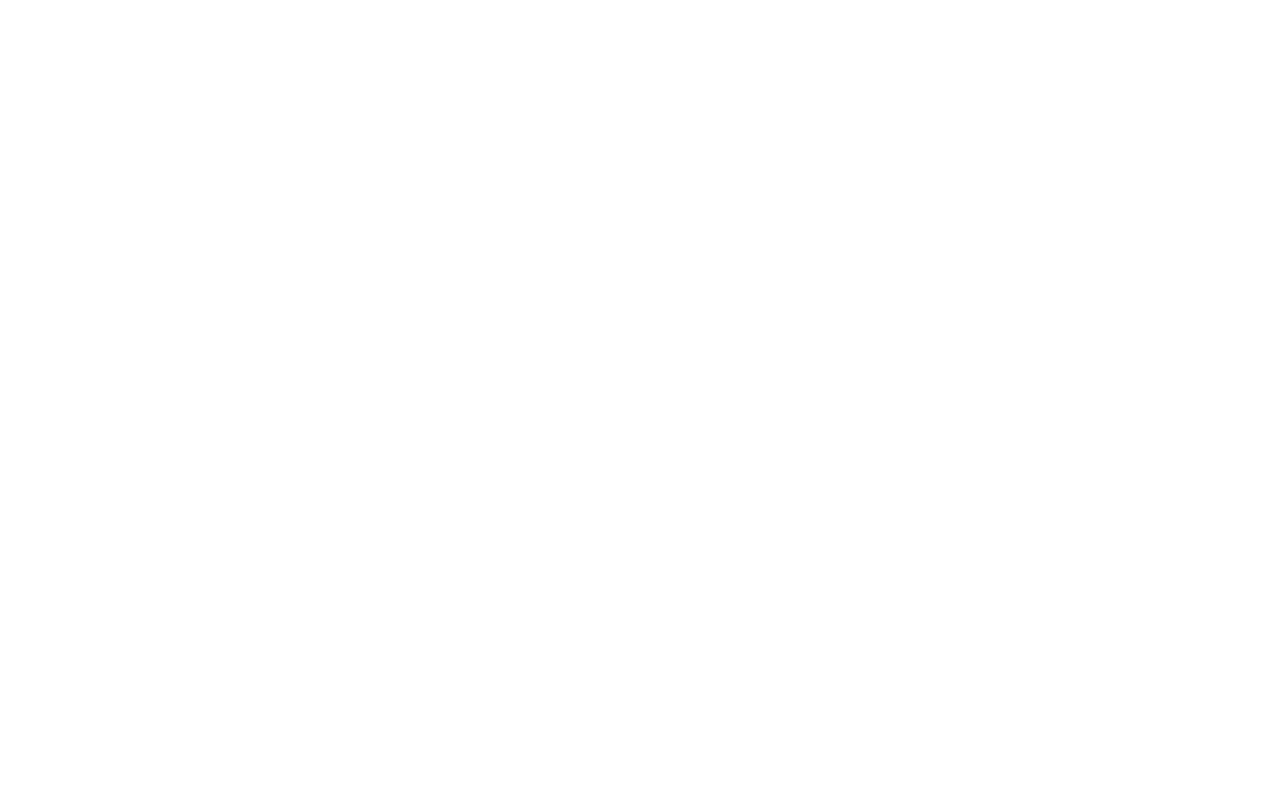
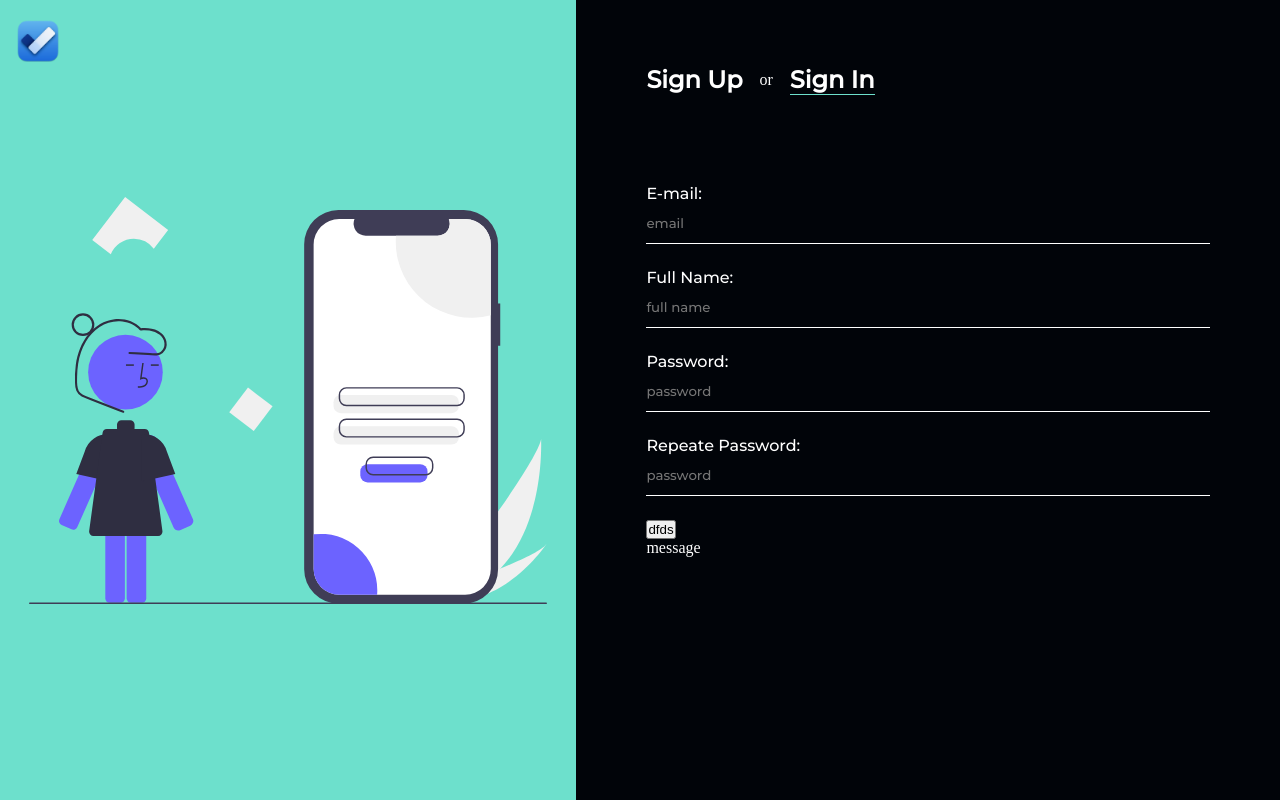
Before and after one commit to Fredvel123/todo-list, a React (Create React App) app in the folder client/: page /auth/signup in a window 1280 px wide. Before the commit this address had no page. Built offline with nearby package versions, Linux system fonts and the light colour scheme.

Commit message:
some changes

```diff
--- a/client/src/App.jsx
+++ b/client/src/App.jsx
@@ -1,13 +1,15 @@
 import { useEffect } from "react";
-// pages
-import Dashboard from "./pages/Dashboard/Dashboard";
-import Main from "./pages/Main/Main";
-import NotFoundPage from "./pages/NotFoundPage/NotFoundPage";
 // react touter
 import { BrowserRouter, Routes, Route } from "react-router-dom";
 // redux
 import { useDispatch, useSelector } from "react-redux";
 import { setTheme } from "./redux/slices/theme";
+// pages
+import Dashboard from "./pages/Dashboard/Dashboard";
+import Main from "./pages/Main/Main";
+import NotFoundPage from "./pages/NotFoundPage/NotFoundPage";
+import Auth from "./pages/Auth/Auth";
+import SignUp from "./pages/Auth/SignUp/SignUp";
 
 function App() {
   const theme = useSelector((state) => state.theme.value);
@@ -39,11 +41,11 @@
           <Route path="*" element={<NotFoundPage />} />
         </Route>
 
-        {/* Sign In */}
-        <Route path="/signin" element={<h2>Sign In</h2>} />
-
-        {/* Sign Up */}
-        <Route path="/signup" element={<h2>Sign Up</h2>} />
+        {/* Sign Up - Sign Up */}
+        <Route path="/auth" element={<Auth />}>
+          <Route path="signup" element={<SignUp />} />
+          <Route path="signin" element={<p>signin mutherfucker</p>} />
+        </Route>
 
         <Route path="/*" element={<NotFoundPage />} />
       </Routes>
--- /dev/null
+++ b/client/src/components/Input/Input.jsx
@@ -0,0 +1,12 @@
+import useTheme from "../../hooks/useTheme";
+import { InputStyles } from "./InputStyles";
+
+export default function Input({ type, placeh, title }) {
+  const { colors, fonts } = useTheme();
+  return (
+    <InputStyles color={colors} font={fonts}>
+      <span>{title}</span>
+      <input type={type} placeholder={placeh} />
+    </InputStyles>
+  );
+}
--- /dev/null
+++ b/client/src/components/Input/InputStyles.jsx
@@ -0,0 +1,21 @@
+import styled from "styled-components";
+
+export const InputStyles = styled.div`
+  /* background: green; */
+  display: flex;
+  flex-direction: column;
+  margin-bottom: 3vh;
+  color: ${({ color }) => color.titles};
+  span {
+    font-family: ${({ font }) => font.title};
+  }
+  input {
+    color: ${({ color }) => color.titles};
+    font-family: ${({ font }) => font.title};
+    background: transparent;
+    border: none;
+    border-bottom: 0.4px solid ${({ color }) => color.titles};
+    padding: 1.5vh 0;
+    outline: none;
+  }
+`;
--- a/client/src/global-styles/colors.jsx
+++ b/client/src/global-styles/colors.jsx
@@ -1,11 +1,11 @@
 export const darkTheme = {
-  primary: "#1D2328",
-  secondary: "#303439",
+  primary: "#010409",
+  secondary: "#161B22",
   // third: "#20233F",
-  third: "#123652",
+  third: "#0D1117",
   // third: "#6F6AF8",
   success: "#F44B9A",
-  button: "#2F81FF",
+  button: "#6DE0CC",
   titles: "#ffffff",
   gray: "#76797F",
   sidebar: "#fff",
@@ -14,10 +14,10 @@
 export const lightTheme = {
   sidebar: "#fff",
   primary: "#ffffff",
-  secondary: "#F6F8FA",
+  secondary: "#f4f6f7",
   third: "#6F6AF8",
   success: "#4AC9C9",
-  button: "#F6F8FA",
+  button: "#4558BE",
   titles: "#000000",
   gray: "#515B64",
 };
--- a/client/src/hooks/useTheme.jsx
+++ b/client/src/hooks/useTheme.jsx
@@ -1,14 +1,14 @@
 import { darkTheme, lightTheme } from "../global-styles/colors";
 import { useSelector, useDispatch } from "react-redux";
 import { setTheme } from "../redux/slices/theme";
+import fonts from "../global-styles/fonts.js";
 
 export default function useTheme() {
   const theme = useSelector((state) => state.theme.value);
   const dispatch = useDispatch();
-
   const changeTheme = () => {
     dispatch(setTheme(!theme));
   };
 
-  return { colors: theme ? lightTheme : darkTheme, changeTheme, theme };
+  return { colors: theme ? lightTheme : darkTheme, changeTheme, theme, fonts };
 }
--- /dev/null
+++ b/client/src/pages/Auth/Auth.jsx
@@ -0,0 +1,46 @@
+import { useState } from "react";
+import useTheme from "../../hooks/useTheme";
+// images
+import image from "../../assets/sign.svg";
+import logo from "../../assets/logo.png";
+// styles
+import { AuthStyles } from "./AuthStyles";
+// router
+import { Outlet } from "react-router-dom";
+import { useNavigate } from "react-router-dom";
+
+export default function Auth() {
+  const { colors, fonts } = useTheme();
+  const navigate = useNavigate();
+  const [sign, setSign] = useState(null);
+
+  const toSignUp = () => {
+    navigate("signup");
+    setSign(true);
+  };
+  const toSignIn = () => {
+    navigate("signin");
+    setSign(false);
+  };
+
+  return (
+    <AuthStyles color={colors} font={fonts} state={sign}>
+      <div className="banner">
+        <img className="logo" onClick={() => navigate("/")} src={logo} alt="" />
+        <img src={image} alt="" width={250} />
+      </div>
+      <div className="sign">
+        <div className="header">
+          <h2 className="click true" onClick={toSignUp}>
+            Sign Up
+          </h2>
+          <p className="or">or</p>
+          <h2 className="click false" onClick={toSignIn}>
+            Sign In
+          </h2>
+        </div>
+        <Outlet />
+      </div>
+    </AuthStyles>
+  );
+}
--- /dev/null
+++ b/client/src/pages/Auth/AuthStyles.jsx
@@ -0,0 +1,74 @@
+import styled from "styled-components";
+
+export const AuthStyles = styled.div`
+  color: ${({ color }) => color.titles};
+  height: 100vh;
+  background: ${({ color }) => color.primary};
+  display: grid;
+  grid-template-columns: 45% 55%;
+
+  .click {
+    font-family: ${({ font }) => font.title};
+    width: auto;
+    cursor: pointer;
+    text-align: center;
+  }
+  .true {
+    border-bottom: 1px solid
+      ${({ state, color }) => (state ? color.button : "transparent")};
+    transition: 0.3s;
+  }
+  .false {
+    transition: 0.3s;
+    border-bottom: 1px solid
+      ${({ state, color }) => (!state ? color.button : "transparent")};
+  }
+  .sign {
+    padding: 0vh 10%;
+    .header {
+      height: 20vh;
+      display: flex;
+      align-items: center;
+      justify-content: flex-start;
+      margin-bottom: 3vh;
+    }
+  }
+  .banner {
+    background: ${({ color }) => color.button};
+    display: flex;
+    justify-content: center;
+    align-items: center;
+    img {
+      width: 90%;
+    }
+    .logo {
+      width: 50px;
+      position: absolute;
+      top: 2%;
+      left: 1%;
+    }
+  }
+  .or {
+    margin: 0 3%;
+  }
+  @media screen and (max-width: 750px) {
+    grid-template-columns: 100%;
+    grid-template-rows: auto auto;
+    .banner {
+      height: 20vh;
+      /* img {
+        height: 100%;
+      } */
+    }
+    .sign {
+      padding: 0 5%;
+    }
+    .header {
+      height: auto;
+      width: 100%;
+    }
+    .click {
+      width: auto;
+    }
+  }
+`;
--- /dev/null
+++ b/client/src/pages/Auth/SignUp/SignUp.jsx
@@ -0,0 +1,20 @@
+import Input from "../../../components/Input/Input";
+import useTheme from "../../../hooks/useTheme";
+import { SignUpStyles } from "./SignUpStyles";
+
+export default function SignUp() {
+  const { colors } = useTheme();
+  return (
+    <SignUpStyles color={colors}>
+      <form action="">
+        <Input type="email" placeh="email" title="E-mail:" />
+        <Input type="text" placeh="full name" title="Full Name:" />
+        <Input type="password" placeh="password" title="Password:" />
+        <Input type="password" placeh="password" title="Repeate Password:" />
+        {/* <Input type="" placeh="" title="" /> */}
+        <button>dfds</button>
+      </form>
+      <p>message</p>
+    </SignUpStyles>
+  );
+}
--- /dev/null
+++ b/client/src/pages/Auth/SignUp/SignUpStyles.jsx
@@ -0,0 +1,5 @@
+import styled from "styled-components";
+
+export const SignUpStyles = styled.div`
+  color: ${({ color }) => color.titles};
+`;
--- a/client/src/pages/Main/Main.jsx
+++ b/client/src/pages/Main/Main.jsx
@@ -11,10 +11,10 @@
           <h2>Todo</h2>
         </div>
         <div className="buttons">
-          <Link to="/signin" className="button">
+          <Link to="/auth/signin" className="button">
             Sign In
           </Link>
-          <Link to="/signup" className="button">
+          <Link to="/auth/signup" className="button">
             Sign Up
           </Link>
         </div>
@@ -27,10 +27,10 @@
           if you already have a account please log in
         </p>
         <div className="btns">
-          <Link to="/signin" className="button">
+          <Link to="/auth/signin" className="button">
             Sign In
           </Link>
-          <Link to="/signup" className="button">
+          <Link to="/auth/signup" className="button">
             Sign Up
           </Link>
         </div>
--- a/client/src/redux/slices/theme.js
+++ b/client/src/redux/slices/theme.js
@@ -2,7 +2,7 @@
 
 const themeSlice = createSlice({
   name: "theme",
-  initialState: { value: true },
+  initialState: { value: false },
   reducers: {
     setTheme: (state, actions) => {
       state.value = actions.payload;
```
Also changed, not shown: client/src/assets/sign.svg (added), client/src/config/endpoints.js (added), 1 other file (tests, documents, lock files or other folders).
